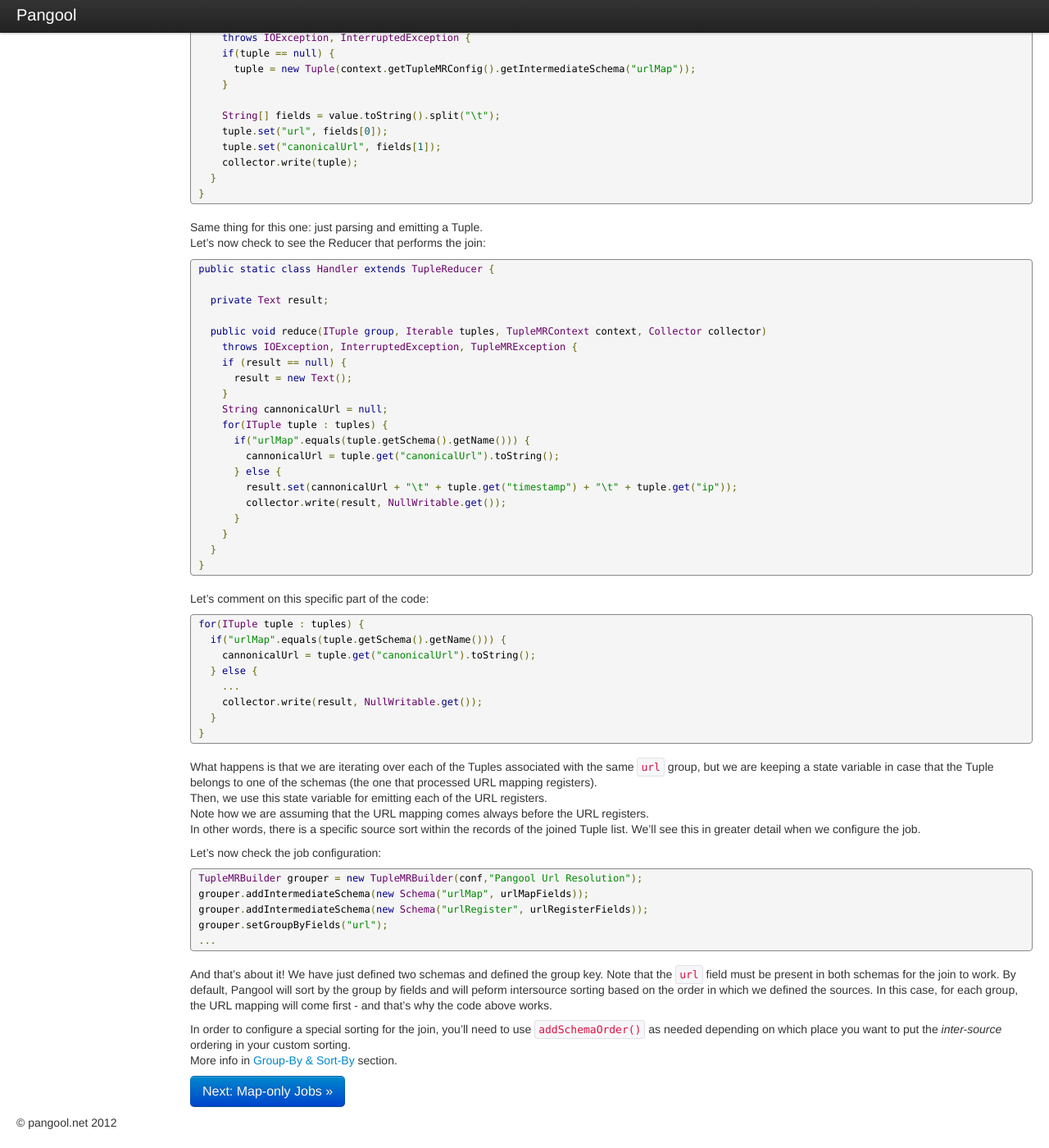
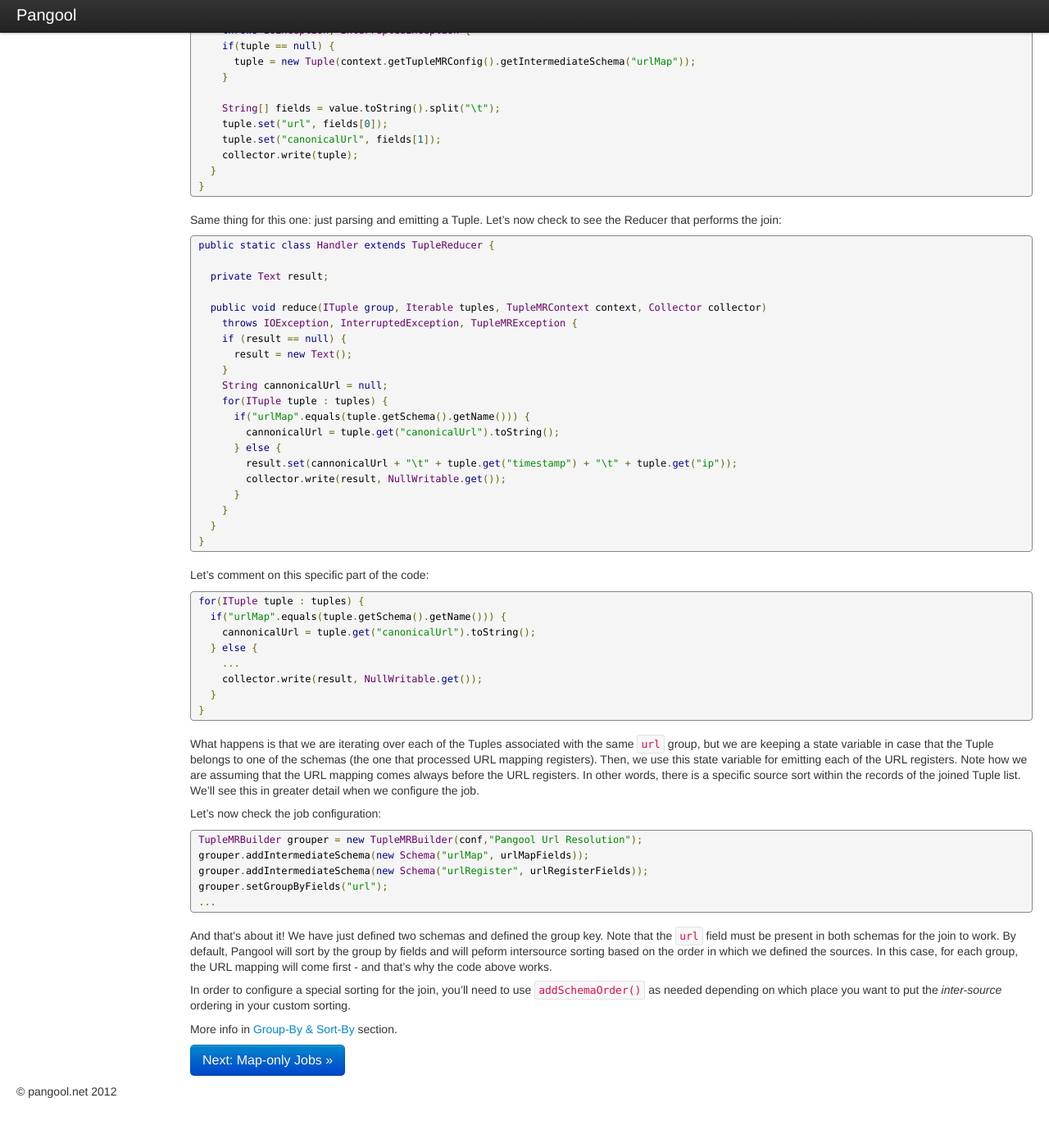
Before and after one commit to datasalt/pangool, a Jekyll site: the page built from userguide/joins.html, in a window 1280 px wide and 1400 px high, scrolled down 1021 px. Shown: the whole window at 82% size. Built offline with Jekyll 4.4.1, drawn with Linux system fonts in a browser that asks for light colours; nearby versions of some CDN libraries; Markdown is read by kramdown in place of the engine named in the settings; some of the changed text lies outside the part shown.

Commit message:
few changes

```diff
--- a/index.html
+++ b/index.html
@@ -68,7 +68,7 @@
 job.addIntermediateSchema(urlMapSchema);
 job.addIntermediateSchema(urlRegisterSchema);
 job.setGroupByFields("url");</pre>
-        <p><a class="btn btn-primary" href="userguide/schemas.html">Deep details are in the User Guide! &raquo;</a></p>
+        <p><a class="btn btn-primary" href="userguide/joins.html">Deep details are in the User Guide! &raquo;</a></p>
       </div>
 	</div>
 </div>
--- a/userguide/joins.html
+++ b/userguide/joins.html
@@ -21,16 +21,18 @@
 
 <p>
  We have one file with URL registers: [<code>url</code>, <code>timestamp</code>, <code>ip</code>]
- and another file with canonical URL mappings: [<code>url</code>, <code>canonicalUrl</code>].<br>
+ and another file with canonical URL mappings: [<code>url</code>, <code>canonicalUrl</code>].
  We want to output the URL registers file and have the url be substituted with the canonical
  one according to the mapping file. In other words, we want the output to be like: [<code>canonicalUrl</code>, <code>timestamp</code>, <code>ip</code>]
 </p>
 
 <p>
-For that, we need to join the URL registers file with the URL mappings one.<br>
+For that, we need to join the URL registers file with the URL mappings one.
 We need to join them by the common field <code>url</code>. Using a reduce-side join, we
 could store the “canonicalUrl” for each <code>url</code> group and apply the substitution
-to each of the URL registers records associated with that <code>url</code>.<br>
+to each of the URL registers records associated with that <code>url</code>.
+</p>
+<p>
 To make the join totally scalable, we need to receive the <code>canonicalUrl</code> first
 in each reduce group so that we only need to stream through the URL registers afterwards.
 </p>
@@ -60,8 +62,7 @@
 
 <p>
 This Mapper is quite simple. It just parses the input URL registers file and emits a tuple
-with the needed data.<br>
-It uses the <code>context.getTupleMRConfig().getIntermediateSchema()</code> to grab
+with the needed data. It uses the <code>context.getTupleMRConfig().getIntermediateSchema()</code> to grab
 the intermediate schema that was configured.
 </p>
 
@@ -85,7 +86,7 @@
 </pre>
 
 <p>
-Same thing for this one: just parsing and emitting a Tuple.<br>
+Same thing for this one: just parsing and emitting a Tuple.
 Let’s now check to see the Reducer that performs the join:
 </p>
 
@@ -130,9 +131,9 @@
 <p>
 What happens is that we are iterating over each of the Tuples associated with the same
 <code>url</code> group, but we are keeping a state variable in case that the Tuple belongs
-to one of the schemas (the one that processed URL mapping registers).<br>
-Then, we use this state variable for emitting each of the URL registers.<br>
- Note how we are assuming that the URL mapping comes always before the URL registers.<br>
+to one of the schemas (the one that processed URL mapping registers).
+Then, we use this state variable for emitting each of the URL registers.
+ Note how we are assuming that the URL mapping comes always before the URL registers.
  In other words, there is a specific source sort within the records of the joined Tuple list.
  We’ll see this in greater detail when we configure the job.
 </p>
@@ -159,6 +160,8 @@
 <p>
 In order to configure a special sorting for the join, you’ll need to use <code>addSchemaOrder()</code>
 as needed depending on which place you want to put the <i>inter-source</i> ordering in your custom sorting.
-<br>More info in <a href="group_and_sort.html">Group-By & Sort-By</a> section.
+</p>
+<p>
+More info in <a href="group_and_sort.html">Group-By & Sort-By</a> section.
 </p>
 <p><a class="btn btn-primary btn-large" href="map_only_jobs.html">Next: Map-only Jobs &raquo;</a></p>
```
